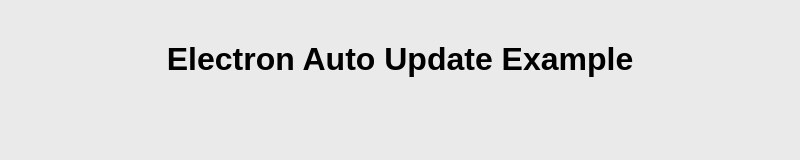
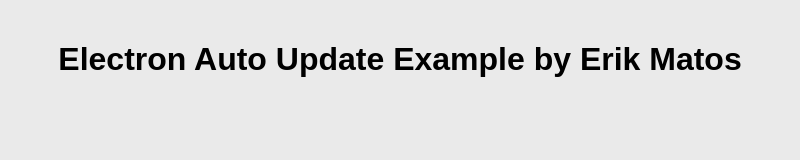
Before and after one commit to ErikGMatos/electron-auto-update-example, an Electron app: page index.html in a window 800 px wide. Drawn offline with Linux system fonts and the light colour scheme; no server answers.

Commit message:
Update test

```diff
--- a/index.html
+++ b/index.html
@@ -30,7 +30,7 @@
 </head>
 
 <body>
-  <h1>Electron Auto Update Example</h1>
+  <h1>Electron Auto Update Example by Erik Matos</h1>
   <p id="version"></p>
   <div id="notification" class="hidden">
     <p id="message"></p>
--- a/package.json
+++ b/package.json
@@ -1,6 +1,6 @@
 {
   "name": "electron-auto-update-example",
-  "version": "1.0.2",
+  "version": "1.0.3",
   "description": "",
   "main": "main.js",
   "scripts": {
```
